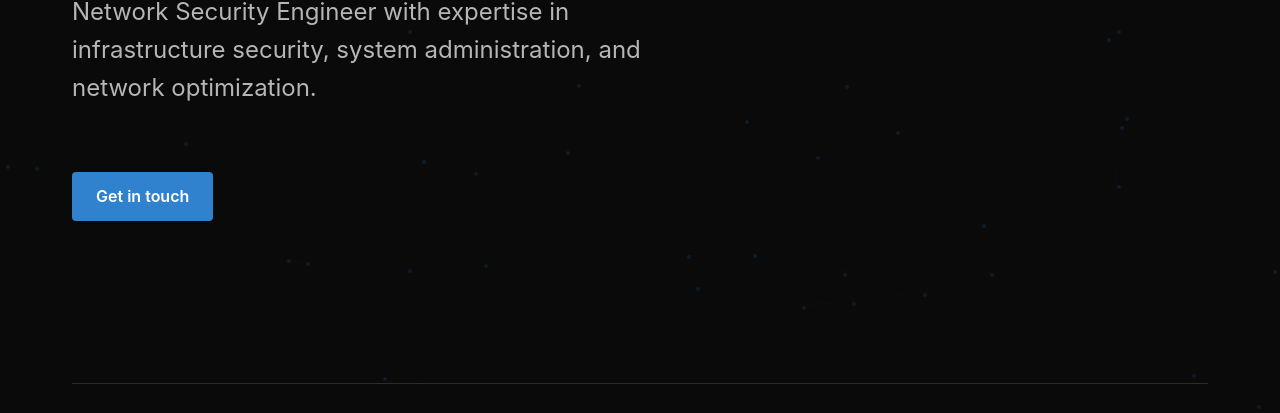
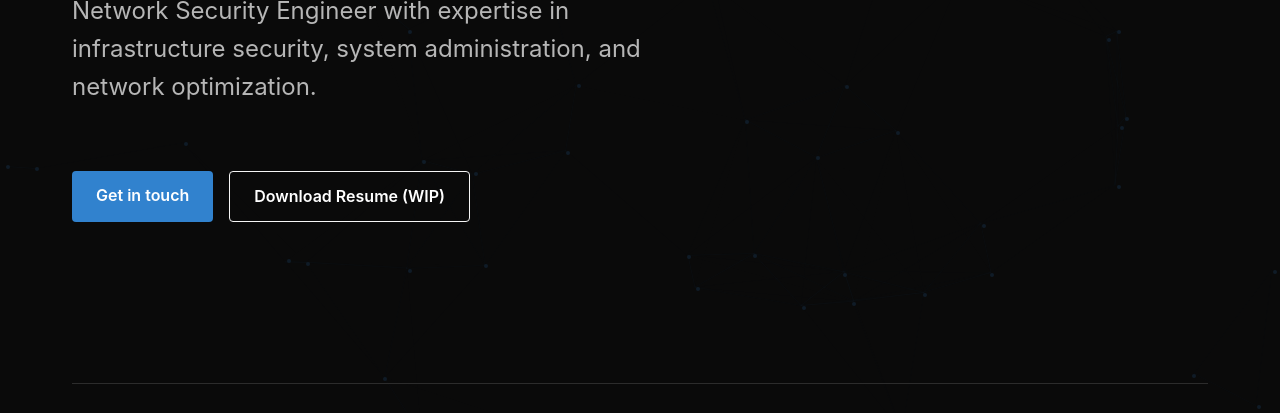
Before and after one commit to jobchumo/jobchumo-com, a plain HTML site: page index.html in a window 1280 px wide. Shown: the part 359-772 px from the top of the page. Drawn offline with Linux system fonts and the light colour scheme.

Commit message:
IDE files

```diff
--- a/index.html
+++ b/index.html
@@ -25,7 +25,7 @@
         <p class="subtitle">Network Security Engineer with expertise in infrastructure security, system administration, and network optimization.</p>
         <div class="cta-buttons">
             <a href="#contact" class="button">Get in touch</a>
-            <!-- <a href="#" class="button secondary">Download Resume (WIP)</a> -->
+            <a href="#" class="button secondary">Download Resume (WIP)</a>
         </div>
     </section>
 
```
